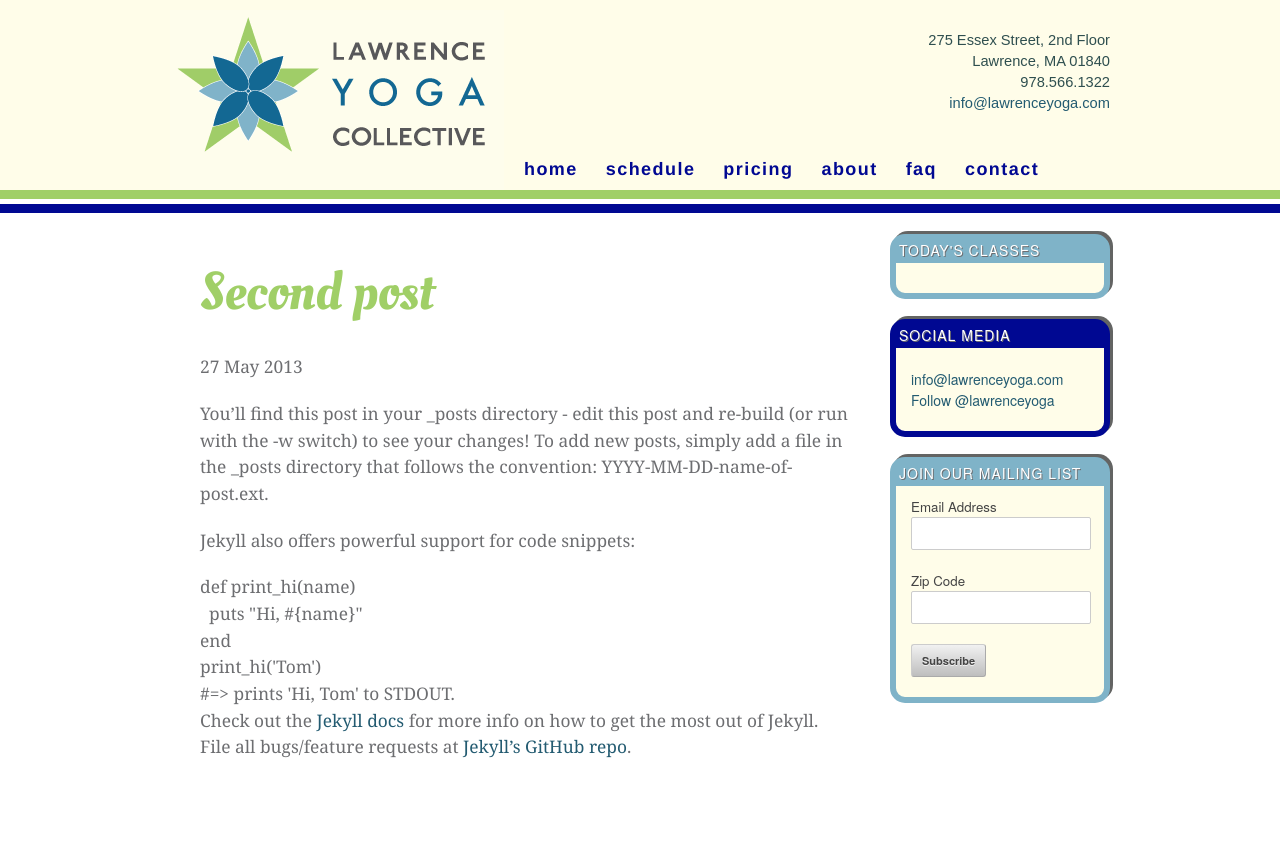
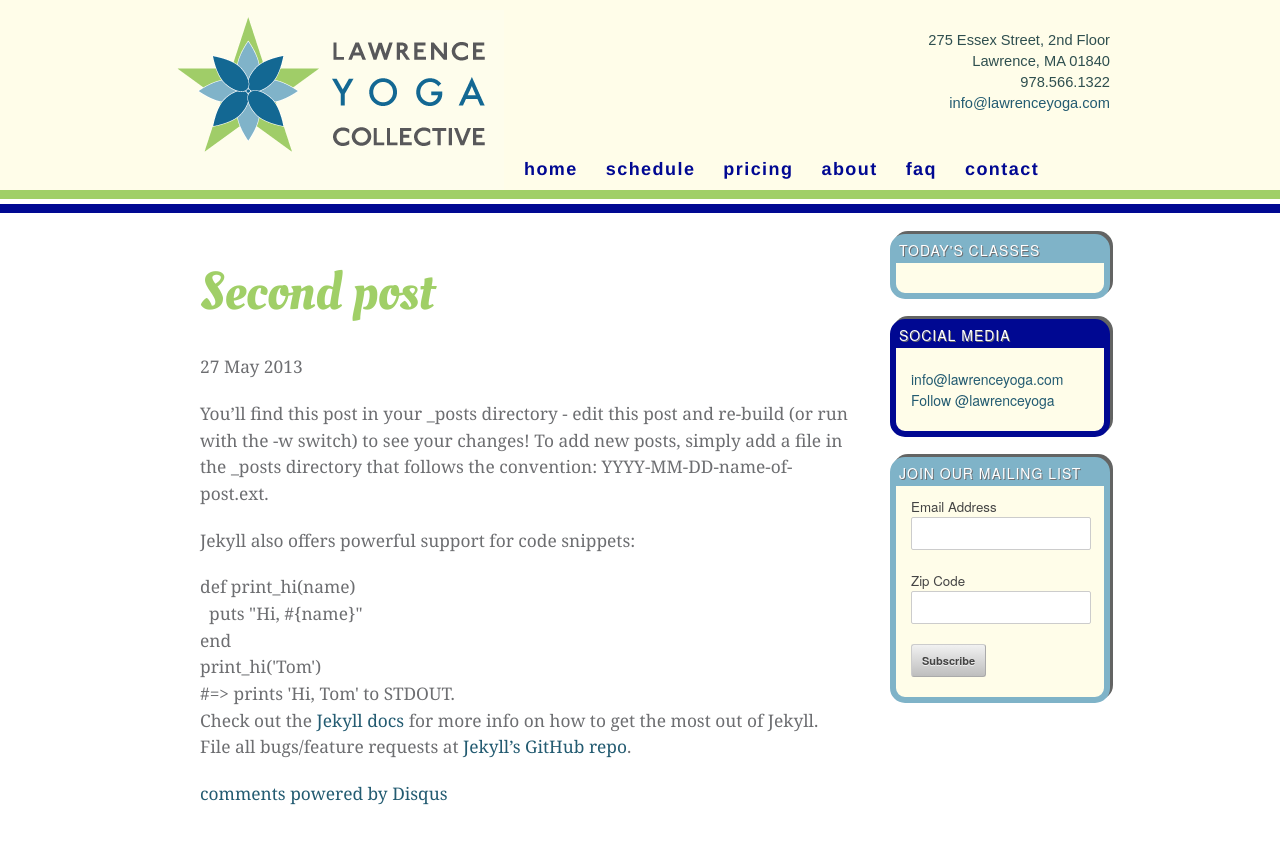
Before and after one commit to billperegoy/lyc_web_jekyll, a Jekyll site: the page built from _posts/2013-05-27-second_blog_postw.markdown, in a window 1280 px wide. Shown: the top 844 px of the page. Built offline with Jekyll 4.4.1, drawn with Linux system fonts in a browser that asks for light colours; comment, search, counter and statistics services are not loaded; some of the changed lines change nothing that is shown.

Commit message:
Added disqus comments to blog posts.

```diff
--- a/_layouts/post.html
+++ b/_layouts/post.html
@@ -6,3 +6,17 @@
 <div id="post">
 {{ content }}
 </div>
+<div id="disqus_thread"></div>
+    <script type="text/javascript">
+        /* * * CONFIGURATION VARIABLES: EDIT BEFORE PASTING INTO YOUR WEBPAGE * * */
+        var disqus_shortname = 'lawrenceyoga'; // required: replace example with your forum shortname
+
+        /* * * DON'T EDIT BELOW THIS LINE * * */
+        (function() {
+            var dsq = document.createElement('script'); dsq.type = 'text/javascript'; dsq.async = true;
+            dsq.src = '//' + disqus_shortname + '.disqus.com/embed.js';
+            (document.getElementsByTagName('head')[0] || document.getElementsByTagName('body')[0]).appendChild(dsq);
+        })();
+    </script>
+    <noscript>Please enable JavaScript to view the <a href="http://disqus.com/?ref_noscript">comments powered by Disqus.</a></noscript>
+    <a href="http://disqus.com" class="dsq-brlink">comments powered by <span class="logo-disqus">Disqus</span></a>
```
